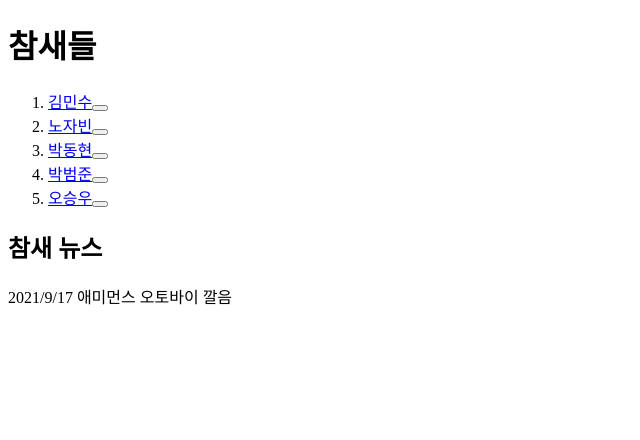
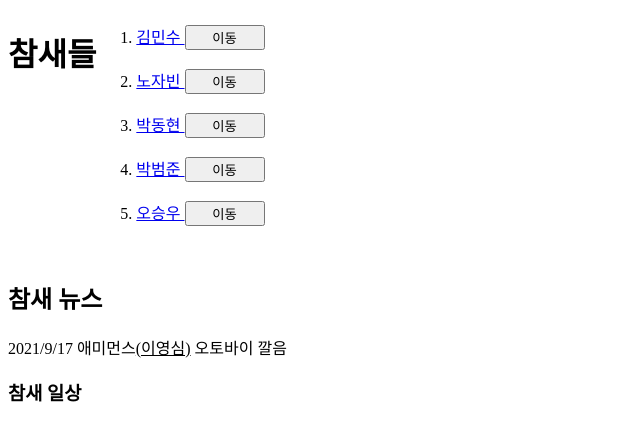
Before and after one commit to 320dd/chams, a plain HTML site: page index.html in a window 1280 px wide. Shown: the whole page, without its empty margins (0-640 px from the left). Drawn offline with Linux system fonts and the light colour scheme.

Commit message:
Add files via upload

```diff
--- a/index.html
+++ b/index.html
@@ -5,20 +5,25 @@
     <title>검암동 참새들</title>
 </head>
 <body>
-
   <div>
+    <div style="display: flex;">
             <h1>참새들</h1>
          <ol>
-        <li><a href="김민수.html">김민수<button></button></a></li>
-        <li><a href="노자빈.html">노자빈<button></button></a></li>
-        <li><a href="박동현.html">박동현<button></button></a></li>
-        <li><a href="박범준.html">박범준<button></button></a></li>
-        <li><a href="오승우.html">오승우<button></button></a></li>
+           <li><a href="김민수.html">김민수 <button style="width:80px">이동</button></a></li><br>
+           <li><a href="노자빈.html">노자빈 <button style="width:80px">이동</button></a></li><br>
+           <li><a href="박동현.html">박동현 <button style="width:80px">이동</button></a></li><br>
+           <li><a href="박범준.html">박범준 <button style="width:80px">이동</button></a></li><br>
+           <li><a href="오승우.html">오승우 <button style="width:80px">이동</button></a></li><br>
          </ol>
      </div>
      <div>
          <h2>참새 뉴스</h2>
-    <p>2021/9/17 애미먼스 오토바이 깔음</p>
+     <p>2021/9/17 애미먼스<u>(이영심)</u> 오토바이 깔음</p>
+    </div>
+
+     <div>
+       <h3> 참새 일상</h3>
+     </div>
    </div>
 </body>
 </html>
```
Also changed, not shown: 김민수.html (+2 -0 lines), 노자빈.html (+3 -1 lines), 박동현.html (+3 -1 lines), 박범준.html (+2 -0 lines), 오승우.html (+3 -0 lines), 김밀수.jpg (added), 노하사.jpg (added), 동현긴팔.jpg (added), 매갈범준1.png (added), 오승우 깔.jpg (added), 오정우.jpg (added). Lines whose indentation alone changed are shown as unchanged.
